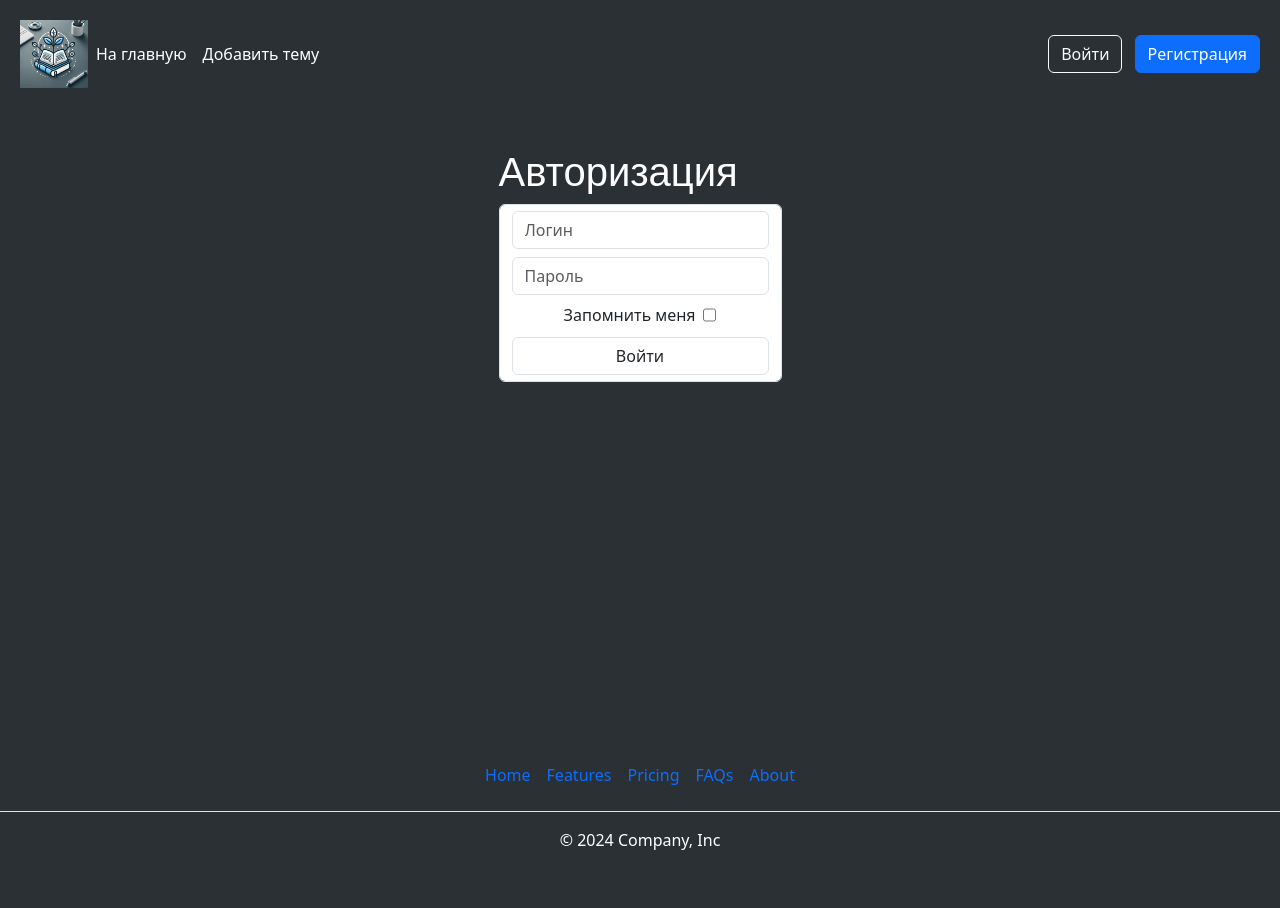
After one commit to parampapa/flask_test, a Flask app: page /user/login in a window 1280 px wide. The commit adds this page. Run offline with Flask 3, Linux system fonts and the light colour scheme; some libraries are stand-ins or nearby versions.

Commit message:
Added the ability to authorize the user, also displaying the 'logout' button if the user is authorized using flask_login

```diff
--- a/app/__init__.py
+++ b/app/__init__.py
@@ -1,7 +1,7 @@
 import os
 
 from flask import Flask
-from .extensions import db, migrate, bcrypt
+from .extensions import db, migrate, bcrypt, login_manager
 from .routes.user import user
 from .routes.post import post
 from .config import Config
@@ -21,6 +21,11 @@ def create_app():
 
     db.init_app(app)
     migrate.init_app(app, db)
+    login_manager.init_app(app)
+
+    #LOGIN MANAGER
+    login_manager.login_view = 'user.login'
+    login_manager.login_message_category = 'У вас нет доступа сначала авторизуйтесь на сайте'
 
     with app.app_context():
         db.create_all()
--- a/app/extensions.py
+++ b/app/extensions.py
@@ -1,7 +1,9 @@
 from flask_sqlalchemy import SQLAlchemy
 from flask_migrate import Migrate
 from flask_bcrypt import Bcrypt
+from flask_login import LoginManager
 
 db = SQLAlchemy()
 migrate = Migrate()
 bcrypt = Bcrypt()
+login_manager = LoginManager()
--- a/app/forms.py
+++ b/app/forms.py
@@ -1,7 +1,7 @@
 from flask_wtf import FlaskForm
 from flask_wtf.file import FileRequired, FileAllowed
 from wtforms.fields.simple import StringField, PasswordField, FileField, \
-    SubmitField
+    SubmitField, BooleanField
 from wtforms.validators import Length, EqualTo, DataRequired, ValidationError
 
 from .models.user import User
@@ -10,8 +10,11 @@ from .models.user import User
 class RegistrationForm(FlaskForm):
     name = StringField('ФИО', [DataRequired(), Length(min=1, max=50)])
     login = StringField('Логин', [DataRequired(), Length(min=1, max=20)])
-    password = PasswordField('Пароль', [DataRequired(), Length(min=8, max=200)])
-    confirm_password = PasswordField('Подтверждение пароля', [DataRequired(), Length(min=8, max=200), EqualTo('password')])
+    password = PasswordField('Пароль',
+                             [DataRequired(), Length(min=3, max=200)])
+    confirm_password = PasswordField('Подтверждение пароля',
+                                     [DataRequired(), Length(min=3, max=200),
+                                      EqualTo('password')])
     avatar = FileField('Загрузите фото', [
         FileRequired(message="Файл обязателен!"),
         FileAllowed(['jpg', 'jpeg', 'png'],
@@ -22,3 +25,11 @@ class RegistrationForm(FlaskForm):
     def validate_login(self, login):
         if User.query.filter_by(login=login.data).first():
             raise ValidationError('Логин уже занят.')
+
+
+class LoginForm(FlaskForm):
+    login = StringField('Логин', [DataRequired(), Length(min=1, max=20)])
+    password = PasswordField('Пароль',
+                             [DataRequired(), Length(min=3, max=200)])
+    remember = BooleanField('Запомнить меня')
+    submit = SubmitField('Войти')
--- a/app/routes/user.py
+++ b/app/routes/user.py
@@ -1,7 +1,8 @@
-from flask import Blueprint, render_template, redirect, flash
+from flask import Blueprint, render_template, redirect, flash, url_for, request
+from flask_login import login_user, current_user, logout_user
 
 from ..functions import save_picture
-from ..forms import RegistrationForm
+from ..forms import RegistrationForm, LoginForm
 from ..models.user import User
 from ..extensions import db, bcrypt
 
@@ -11,14 +12,40 @@ user = Blueprint('user', __name__)
 @user.route('/user/register', methods=['GET', 'POST'])
 def register():
     form = RegistrationForm()
-    if form.validate_on_submit(): # Если форма валидна
-        hashed_password = bcrypt.generate_password_hash(form.password.data).decode('utf-8')
+    if form.validate_on_submit():  # Если форма валидна
+        hashed_password = bcrypt.generate_password_hash(
+            form.password.data).decode('utf-8')
         avatar_filename = save_picture(form.avatar.data)
-        user = User(name=form.name.data, login=form.login.data, avatar=avatar_filename, password=hashed_password)
-        db.session.add(user)
-        db.session.commit()
-        flash(f'Поздравляем, {form.login.data}! Вы успешно зарегистрировались', 'success')
-        return redirect('/')
-    else:
-        print('form.errors')
+        user = User(name=form.name.data, login=form.login.data,
+                    avatar=avatar_filename, password=hashed_password)
+        try:
+            db.session.add(user)
+            db.session.commit()
+            flash(f'Поздравляем, {form.login.data}! Вы успешно зарегистрировались',
+                  'success')
+            return redirect(url_for('user.login'))
+        except Exception as e:
+            print(str(e))
+            flash(f'При регистрации произошла ошибка', 'danger')
     return render_template('user/register.html', form=form)
+
+
+@user.route('/user/login', methods=['GET', 'POST'])
+def login():
+    form = LoginForm()
+    if form.validate_on_submit():  # Если форма валидна
+        user = User.query.filter_by(login=form.login.data).first()
+        if user and bcrypt.check_password_hash(user.password, form.password.data):
+            login_user(user, remember=form.remember.data)
+            next_page = request.args.get('next')
+            flash(f'Поздравляем {form.login.data}, вы успешно авторизованы', 'success')
+            return redirect(next_page) if next_page else redirect(url_for('post.all'))
+        else:
+            flash('Неправильный логин или пароль', 'danger')
+    return render_template('user/login.html', form=form)
+
+
+@user.route('/user/logout')
+def logout():
+    logout_user()
+    return redirect(url_for('post.all'))
--- a/app/templates/main/_header.html
+++ b/app/templates/main/_header.html
@@ -12,7 +12,12 @@
 
 
     <div class="text-end">
-        <button type="button" class="btn btn-outline-light me-2">Login</button>
-        <button type="button" class="btn btn-warning"><a href="{{ url_for('user.register') }}">Регистрация</a></button>
+        {% if current_user.is_authenticated %}
+            <span class="text-white me-2 d-none d-lg-inline-block">Привет, {{ current_user.login }}</span>
+            <a href="{{ url_for('user.logout') }}" class="btn btn-outline-light me-2">Выйти</a>
+        {% else %}
+            <a href="{{ url_for('user.login') }}" class="btn btn-outline-light me-2">Войти</a>
+            <a href="{{ url_for('user.register') }}" class="btn btn-primary">Регистрация</a>
+        {% endif %}
     </div>
 </div>
--- /dev/null
+++ b/app/templates/user/login.html
@@ -0,0 +1,19 @@
+{% extends 'main/base.html' %}
+
+{% block title %}Авторизация{% endblock %}
+
+{% block content %}
+
+    <form method="post" class="form-control d-flex flex-column gap-2">
+            {{ form.csrf_token }}
+            {{  form.login(class="form-control", placeholder="Логин") }}
+
+            {{ form.password(class="form-control", placeholder="Пароль") }}
+
+            <div class="d-flex flex-row justify-content-center gap-2">{{ form.remember.label}}{{ form.remember(class="form-check") }}</div>
+
+
+
+            {{ form.submit(class="form-control btn-success") }}
+    </form>
+{% endblock %}
--- a/requirements.txt
+++ b/requirements.txt
@@ -4,6 +4,7 @@ blinker==1.9.0
 click==8.1.8
 Flask==3.1.0
 Flask-Bcrypt==1.0.1
+Flask-Login==0.6.3
 Flask-Migrate==4.1.0
 Flask-SQLAlchemy==3.1.1
 Flask-WTF==1.2.2
@@ -11,10 +12,9 @@ itsdangerous==2.2.0
 Jinja2==3.1.5
 Mako==1.3.9
 MarkupSafe==3.0.2
+pillow==11.1.0
 python-dotenv==1.0.1
 SQLAlchemy==2.0.38
 typing_extensions==4.12.2
 Werkzeug==3.1.3
 WTForms==3.2.1
-
-pillow~=11.1.0
```
Also changed, not shown: app/models/user.py (+12 -3 lines), app/routes/post.py (+4 -4 lines).
